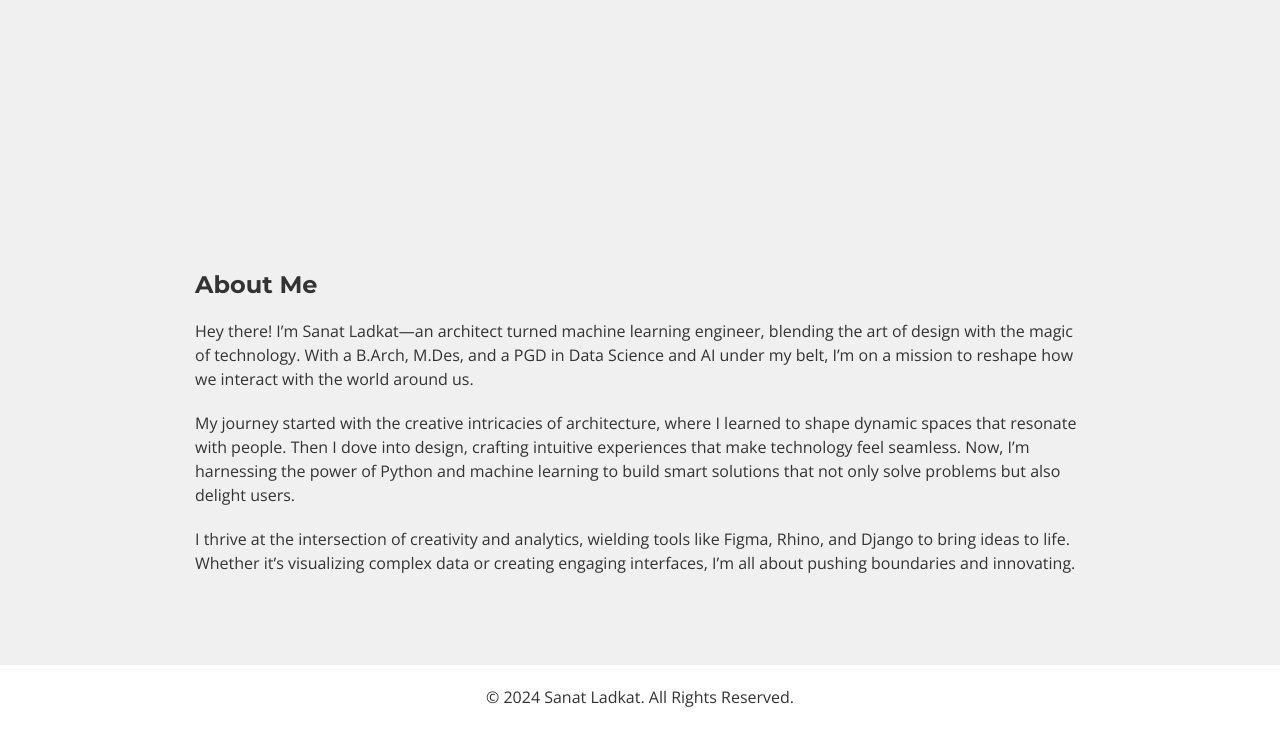
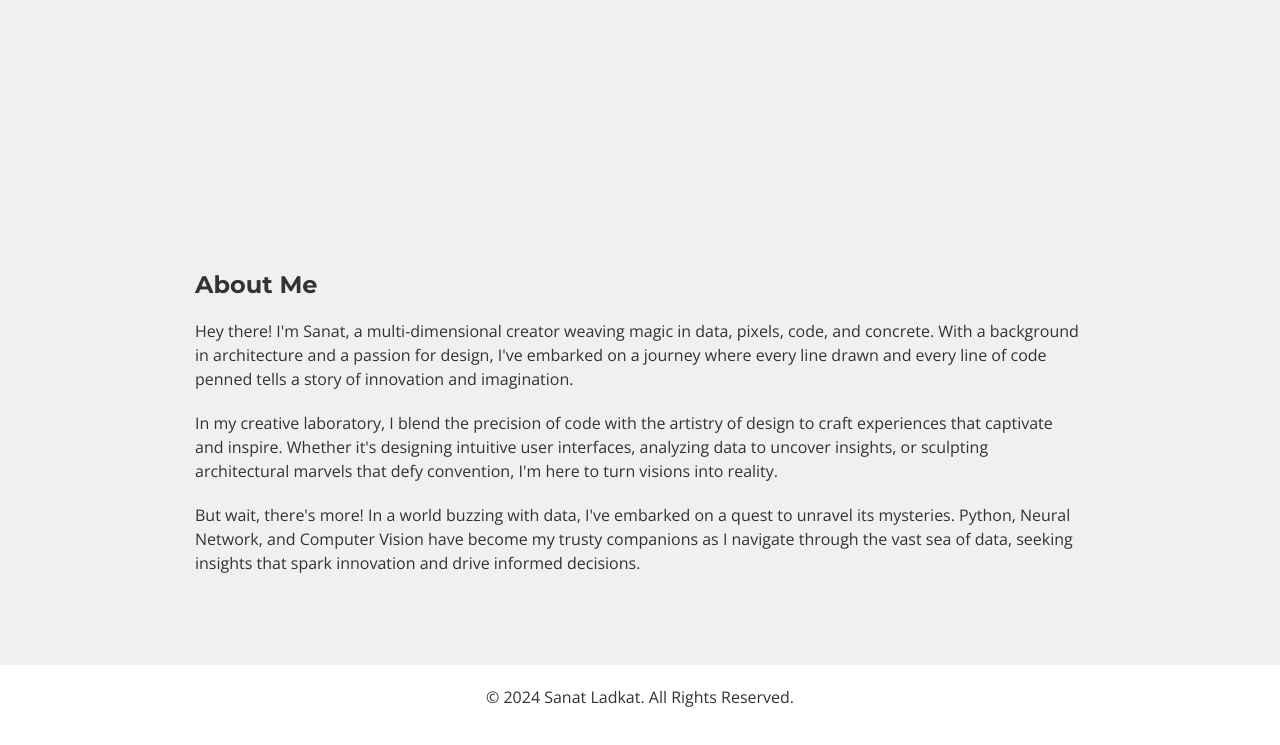
Before and after one commit to sanatladkat/portfolio, a plain HTML site: page index.html in a window 1280 px wide. Shown: the part 600-1345 px from the top of the page. Drawn offline with nearby package versions, Linux system fonts and the light colour scheme; no server answers.

Commit message:
updated about me

```diff
--- a/index.html
+++ b/index.html
@@ -42,9 +42,9 @@
 
     <section id="about">
         <h3>About Me</h3>
-        <p>Hey there! I’m Sanat Ladkat—an architect turned machine learning engineer, blending the art of design with the magic of technology. With a B.Arch, M.Des, and a PGD in Data Science and AI under my belt, I’m on a mission to reshape how we interact with the world around us.</p>
-        <p>My journey started with the creative intricacies of architecture, where I learned to shape dynamic spaces that resonate with people. Then I dove into design, crafting intuitive experiences that make technology feel seamless. Now, I’m harnessing the power of Python and machine learning to build smart solutions that not only solve problems but also delight users.</p>
-        <p>I thrive at the intersection of creativity and analytics, wielding tools like Figma, Rhino, and Django to bring ideas to life. Whether it’s visualizing complex data or creating engaging interfaces, I’m all about pushing boundaries and innovating.</p>
+        <p>Hey there! I'm Sanat, a multi-dimensional creator weaving magic in data, pixels, code, and concrete. With a background in architecture and a passion for design, I've embarked on a journey where every line drawn and every line of code penned tells a story of innovation and imagination.</p>
+        <p>In my creative laboratory, I blend the precision of code with the artistry of design to craft experiences that captivate and inspire. Whether it's designing intuitive user interfaces, analyzing data to uncover insights, or sculpting architectural marvels that defy convention, I'm here to turn visions into reality.</p>
+        <p>But wait, there's more! In a world buzzing with data, I've embarked on a quest to unravel its mysteries. Python, Neural Network, and Computer Vision have become my trusty companions as I navigate through the vast sea of data, seeking insights that spark innovation and drive informed decisions.</p>
     </section>
 
     <!-- <section id="blog">
```
